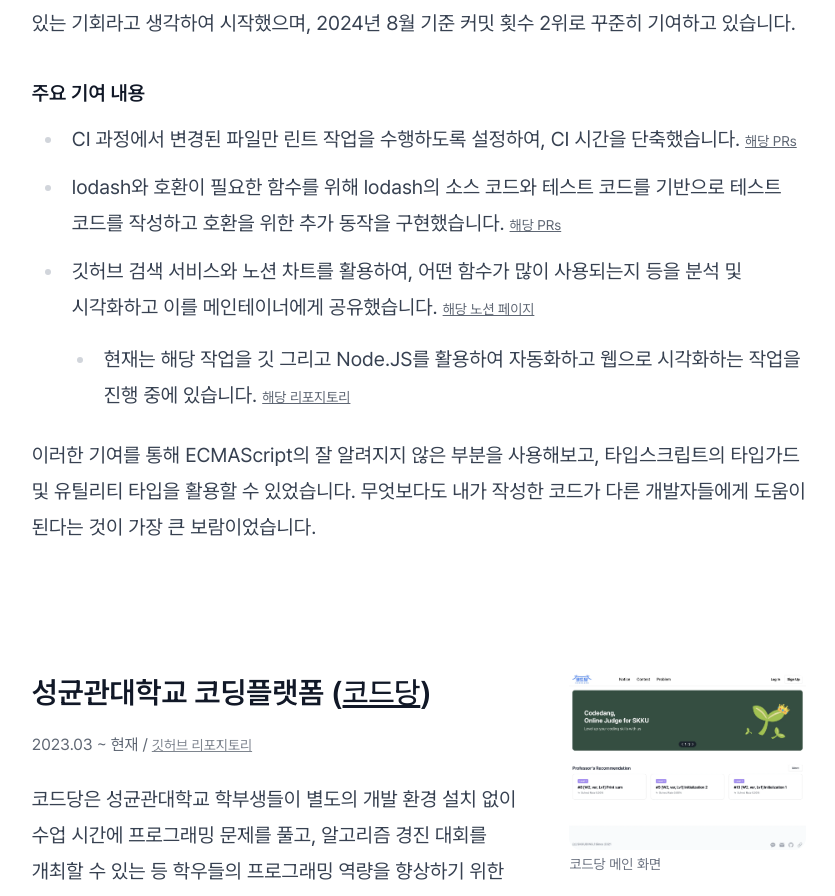
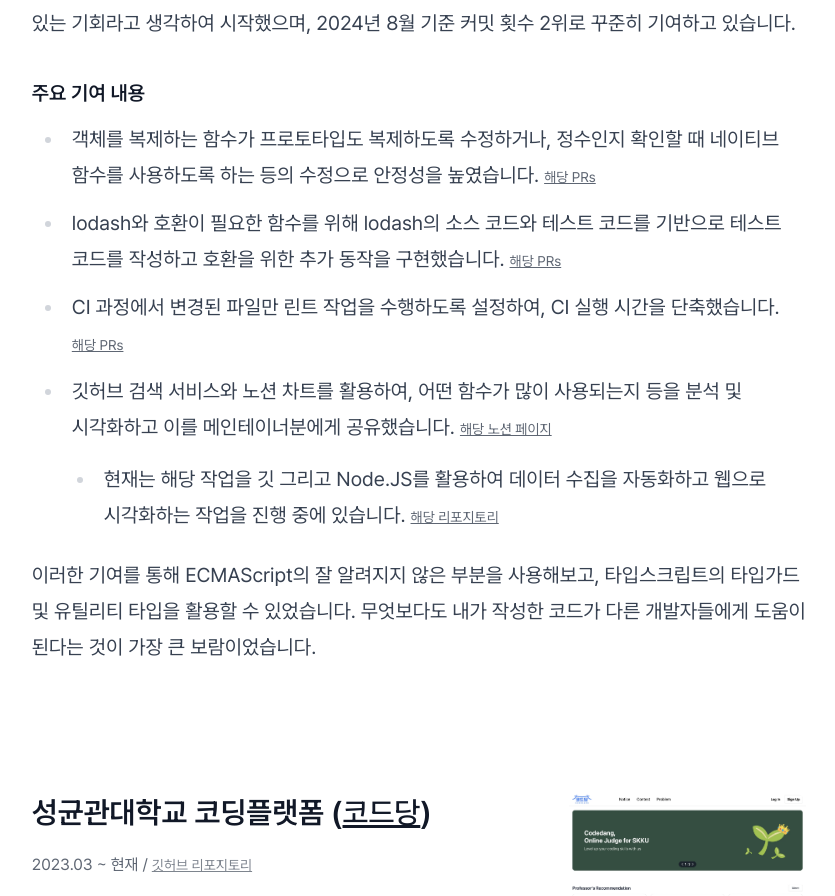
Before and after one commit to dayongkr/resume, a Next.js app: page / in a window 1280 px wide. Shown: the part 788-1684 px from the top of the page, without its empty margins (221-1056 px from the left). Built offline with nearby package versions, Linux system fonts and the light colour scheme.

Commit message:
feat(project): change contents

```diff
--- a/src/app/_components/ProjectSection.tsx
+++ b/src/app/_components/ProjectSection.tsx
@@ -26,28 +26,35 @@ export function ProjectSection() {
           title="주요 기여 내용"
           items={[
             {
-              text: 'CI 과정에서 변경된 파일만 린트 작업을 수행하도록 설정하여, CI 시간을 단축했습니다.',
+              text: '객체를 복제하는 함수가 프로토타입도 복제하도록 수정하거나, 정수인지 확인할 때 네이티브 함수를 사용하도록 하는 등의 수정으로 안정성을 높였습니다.',
+              link: {
+                title: '해당 PRs',
+                href: 'https://github.com/search?q=repo:toss/es-toolkit+type:pr++author:dayongkr+is:merged+in:title+++NOT+compatibility+NOT+%22number+case%22++NOT+compat+AND+feat+OR+modernize&type=pullrequests&s=created&o=desc',
+              },
+            },
+            {
+              text: 'lodash와 호환이 필요한 함수를 위해 lodash의 소스 코드와 테스트 코드를 기반으로 테스트 코드를 작성하고 호환을 위한 추가 동작을 구현했습니다.',
+              link: {
+                title: '해당 PRs',
+                href: 'https://github.com/search?q=repo:toss/es-toolkit+type:pr++author:dayongkr+is:merged+in:title+test+OR+compat+OR+compatibility&type=pullrequests&s=created&o=desc',
+              },
+            },
+            {
+              text: 'CI 과정에서 변경된 파일만 린트 작업을 수행하도록 설정하여, CI 실행 시간을 단축했습니다.',
               link: {
                 title: '해당 PRs',
                 href: 'https://github.com/search?q=repo:toss/es-toolkit+type:pr++author:dayongkr+is:merged+ci&type=pullrequests&s=created&o=desc',
               },
             },
             {
-              text: 'lodash와 호환이 필요한 함수를 위해 lodash의 소스 코드와 테스트 코드를 기반으로 테스트 코드를 작성하고 호환을 위한 추가 동작을 구현했습니다.',
-              link: {
-                title: '해당 PRs',
-                href: 'https://github.com/search?q=repo:toss/es-toolkit+type:pr++author:dayongkr+is:merged+in:title+test+OR+compat&type=pullrequests&s=created&o=desc',
-              },
-            },
-            {
-              text: '깃허브 검색 서비스와 노션 차트를 활용하여, 어떤 함수가 많이 사용되는지 등을 분석 및 시각화하고 이를 메인테이너에게 공유했습니다.',
+              text: '깃허브 검색 서비스와 노션 차트를 활용하여, 어떤 함수가 많이 사용되는지 등을 분석 및 시각화하고 이를 메인테이너분에게 공유했습니다.',
               link: {
                 title: '해당 노션 페이지',
                 href: 'https://dayonglee.notion.site/es-toolkit-11f89d50abe84fc89811498cdfae63ab',
               },
               sub: [
                 {
-                  text: '현재는 해당 작업을 깃 그리고 Node.JS를 활용하여 자동화하고 웹으로 시각화하는 작업을 진행 중에 있습니다.',
+                  text: '현재는 해당 작업을 깃 그리고 Node.JS를 활용하여 데이터 수집을 자동화하고 웹으로 시각화하는 작업을 진행 중에 있습니다.',
                   link: { title: '해당 리포지토리', href: 'https://github.com/dayongkr/dependents-tracker' },
                 },
               ],
```
